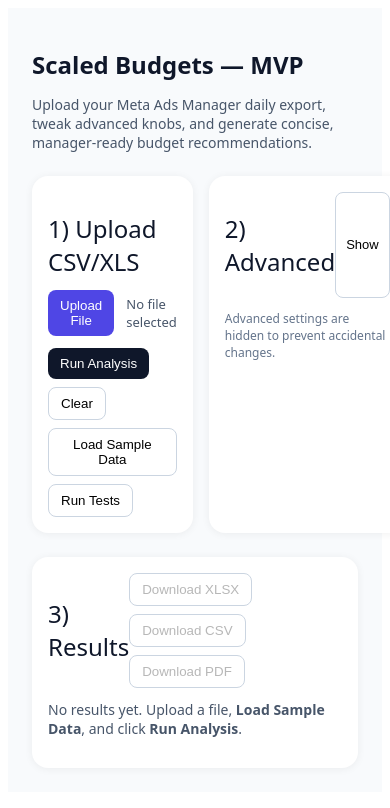
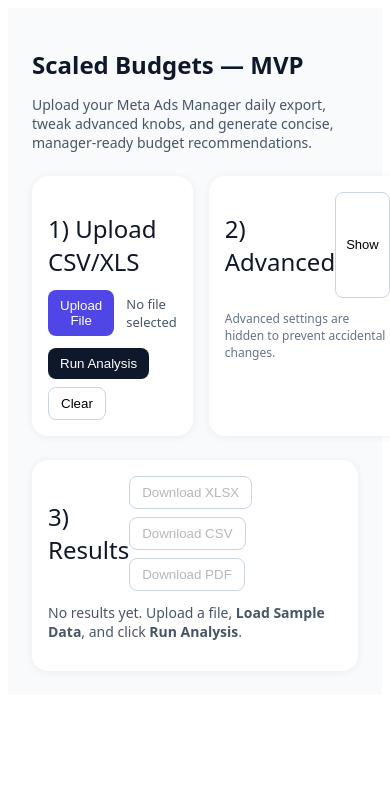
Before and after one commit to awalkowskee/Scaled-Budgets, a React (Create React App) app: page / in a window 390 px wide. Shown: the top 808 px of the page. Built offline with nearby package versions, Linux system fonts and the light colour scheme.

Commit message:
fixing the hamburger menu

```diff
--- a/src/components/UploadCard.jsx
+++ b/src/components/UploadCard.jsx
@@ -15,8 +15,8 @@ export default function UploadCard({ onFile, onRun, onClear, onLoadSample, onRun
       <div style={{ display: "flex", flexWrap: "wrap", gap: 8, marginTop: 12 }}>
         <button onClick={onRun} style={{ padding: "8px 12px", background: "#0F172A", color: "white", borderRadius: 8, border: 0 }}>Run Analysis</button>
         <button onClick={onClear} style={{ padding: "8px 12px", border: "1px solid #CBD5E1", borderRadius: 8, background: "white" }}>Clear</button>
-        <button onClick={onLoadSample} style={{ padding: "8px 12px", border: "1px solid #CBD5E1", borderRadius: 8, background: "white" }}>Load Sample Data</button>
-        <button onClick={onRunTests} style={{ padding: "8px 12px", border: "1px solid #CBD5E1", borderRadius: 8, background: "white" }}>Run Tests</button>
+        {/* <button onClick={onLoadSample} style={{ padding: "8px 12px", border: "1px solid #CBD5E1", borderRadius: 8, background: "white" }}>Load Sample Data</button>  */}
+        {/* <button onClick={onRunTests} style={{ padding: "8px 12px", border: "1px solid #CBD5E1", borderRadius: 8, background: "white" }}>Run Tests</button> */}
       </div>
     </div>
   );
```
